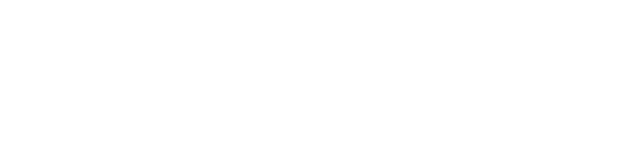
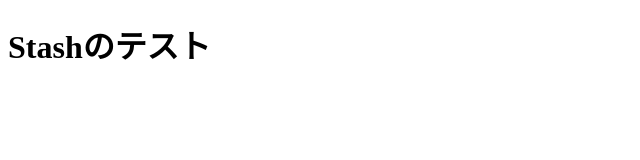
Before and after one commit to Ikeda-Daigo/git_test, a plain HTML site: page index.html in a window 1280 px wide. Shown: the whole page, without its empty margins (0-640 px from the left). Drawn offline with Linux system fonts and the light colour scheme.

Commit message:
mainにマージするテスト

```diff
--- a/index.html
+++ b/index.html
@@ -6,6 +6,6 @@
     <title>Document</title>
 </head>
 <body>
-
+    <h1>Stashのテスト</h1>
 </body>
 </html>
```
